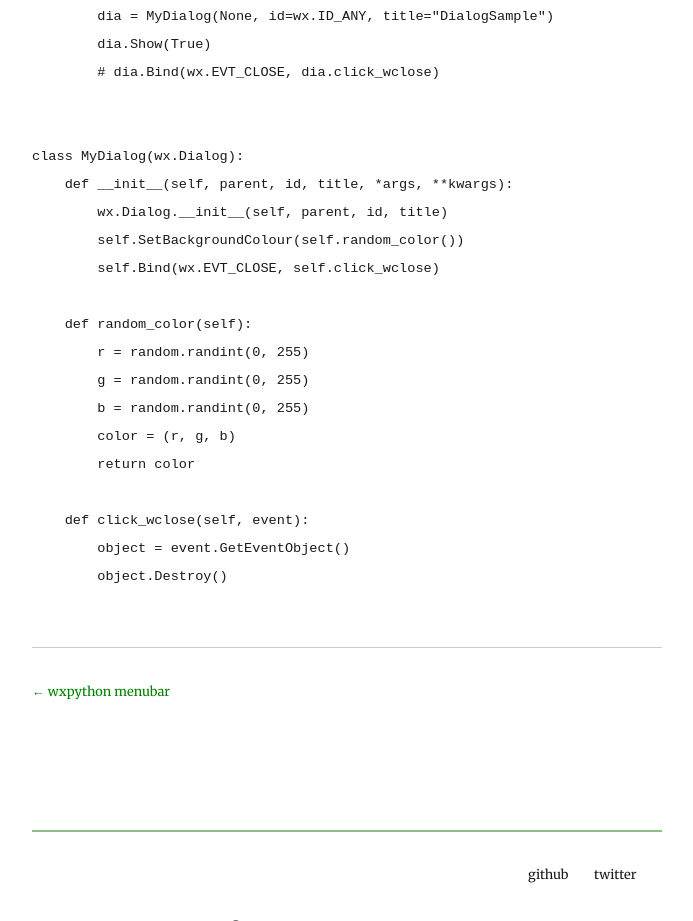
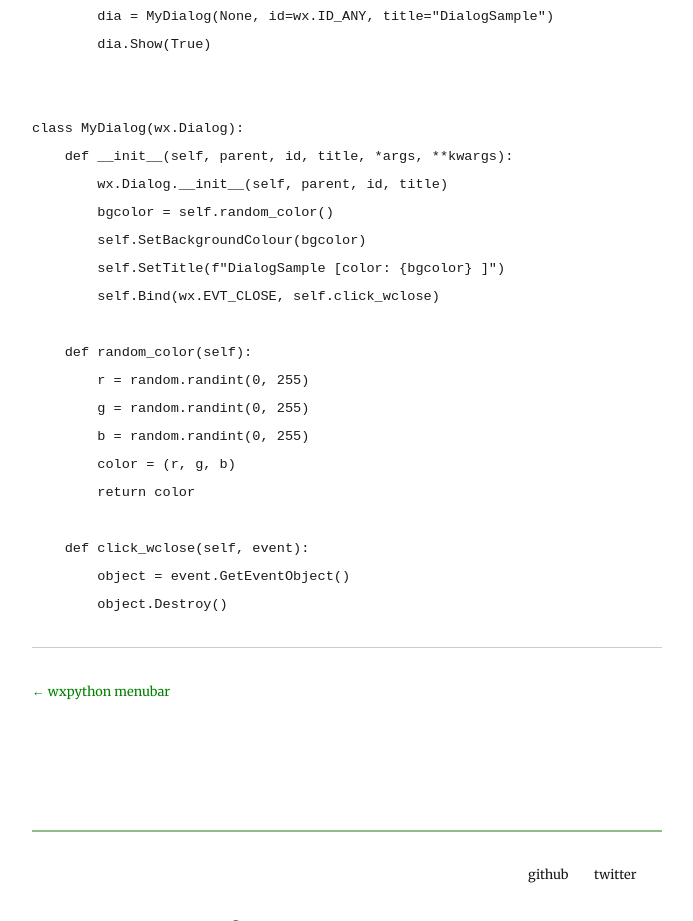
Before and after one commit to taiki-cano/cabo-note, a Gatsby site: page /blog/wxpython-dialog/ in a window 1280 px wide. Shown: the part 840-1761 px from the top of the page, without its empty margins (293-986 px from the left). Built offline with nearby package versions, Linux system fonts and the light colour scheme; Gatsby itself is replaced by a stand-in of ours; some packages are replaced by stand-ins of ours; code samples lack their colours.

Commit message:
Update Blog “wxpython-dialog”

````diff
--- a/content/blog/wxpython-dialog.md
+++ b/content/blog/wxpython-dialog.md
@@ -29,17 +29,16 @@ class FrameWithForms(wx.Frame):
     def ShowDialog(self, event):
         dia = MyDialog(None, id=wx.ID_ANY, title="DialogSample")
         dia.Show(True)
-        # dia.Bind(wx.EVT_CLOSE, dia.click_wclose)
 
 ```
-
-
 
 ```python
 class MyDialog(wx.Dialog):
     def __init__(self, parent, id, title, *args, **kwargs):
         wx.Dialog.__init__(self, parent, id, title)
-        self.SetBackgroundColour(self.random_color())
+        bgcolor = self.random_color()
+        self.SetBackgroundColour(bgcolor)
+        self.SetTitle(f"DialogSample [color: {bgcolor} ]")
         self.Bind(wx.EVT_CLOSE, self.click_wclose)
 
     def random_color(self):
@@ -52,5 +51,4 @@ class MyDialog(wx.Dialog):
     def click_wclose(self, event):
         object = event.GetEventObject()
         object.Destroy()
-
 ```
````
